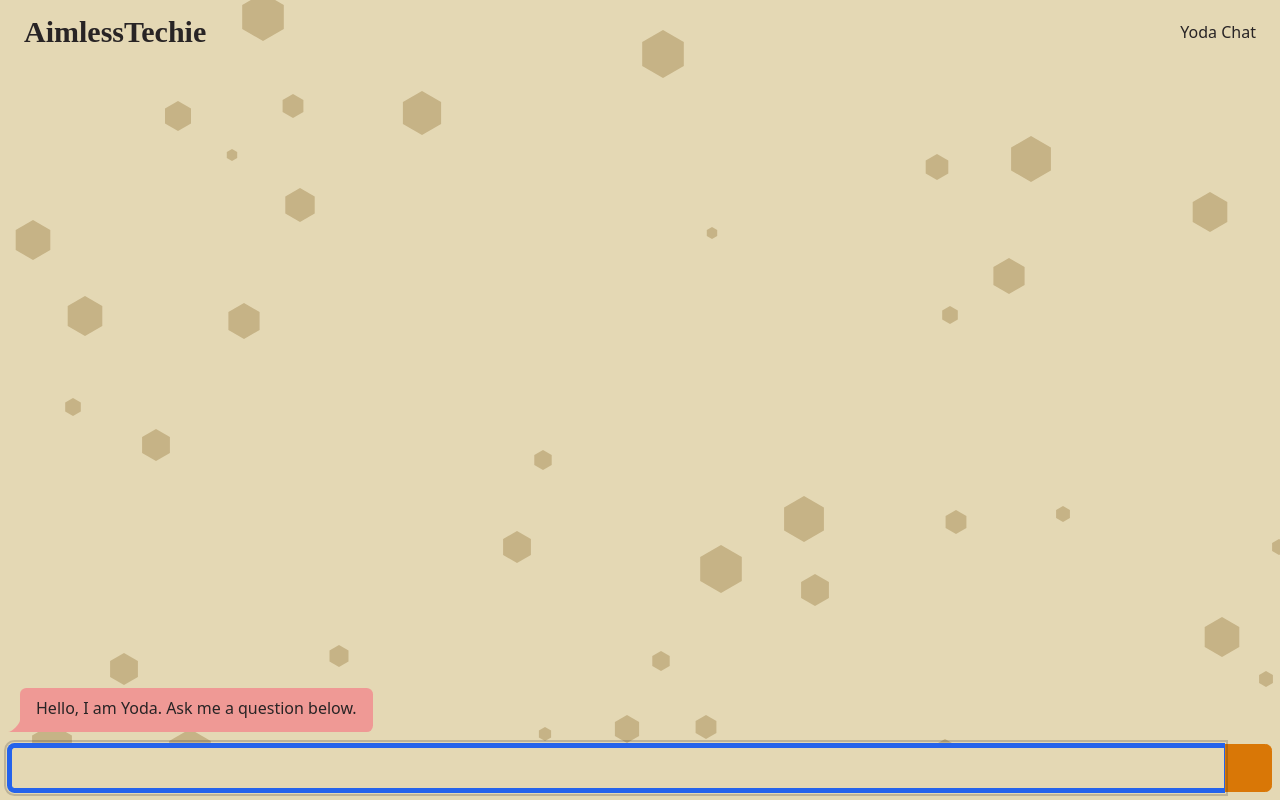
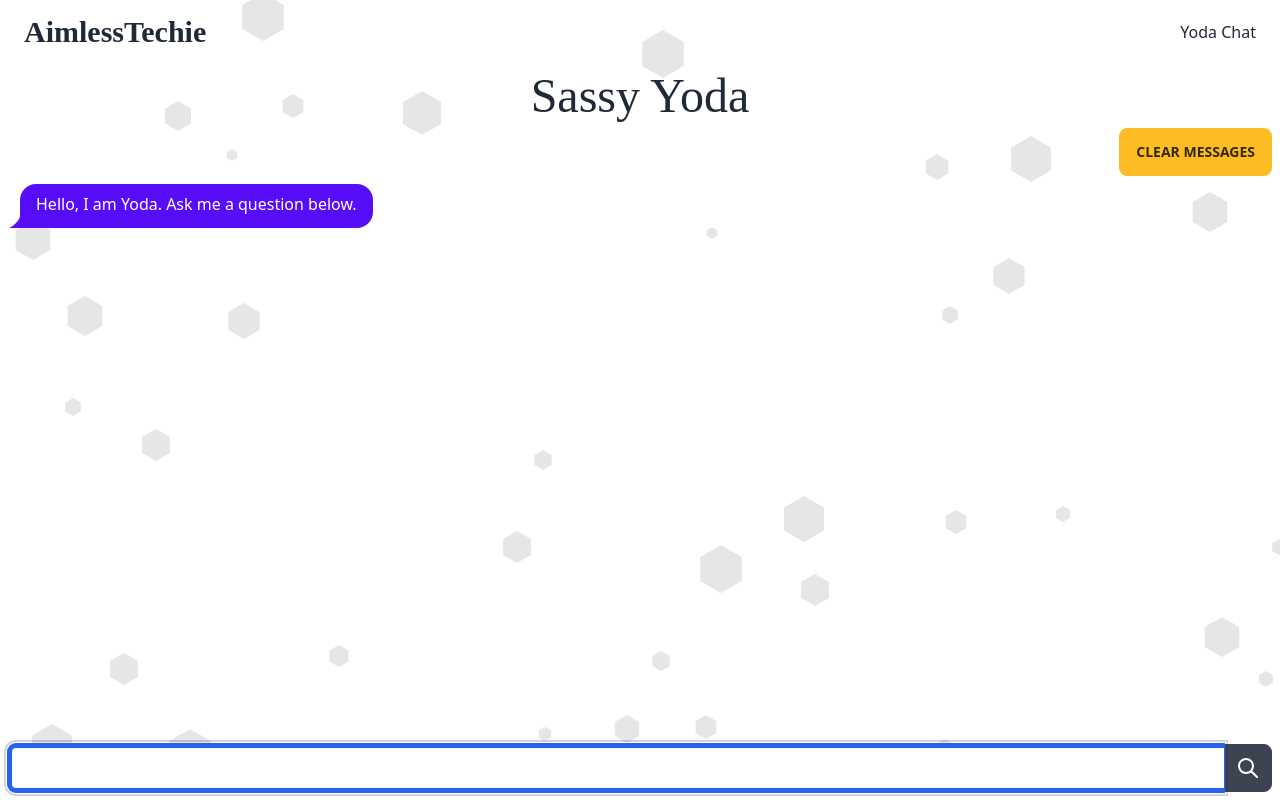
Before and after one commit to dhshah/openai-fun, a SvelteKit app: page /yoda-chat in a window 1280 px wide. Built offline with nearby package versions, Linux system fonts and the light colour scheme; a web font is replaced by a local one.

Commit message:
chat is now scrollable. webpage is fixed height and width

```diff
--- a/src/lib/components/ChatComponent.svelte
+++ b/src/lib/components/ChatComponent.svelte
@@ -28,9 +28,9 @@
 	});
 </script>
 
-<div class="flex flex-col h-full p-2">
+<div class="flex flex-col h-full max-h-full p-2">
 	<h1 class="text-5xl font-fun text-center">{chatTitle}</h1>
-	<div class="grow py-2">
+	<div class="grow py-2 overflow-y-auto">
 		<slot />
 	</div>
 	<div class="form-control">
--- /dev/null
+++ b/src/lib/theme_store.ts
@@ -0,0 +1,3 @@
+import { createStore } from './store';
+
+export const theme = createStore('theme', 'light');
--- a/src/routes/+layout.svelte
+++ b/src/routes/+layout.svelte
@@ -10,6 +10,7 @@
 	import { page } from '$app/stores';
 	import Navbar from '$lib/components/Navbar.svelte';
 	import Background from '$lib/components/Background.svelte';
+	import { theme } from '$lib/theme_store';
 
 	let analyticsId = import.meta.env.VERCEL_ANALYTICS_ID;
 	$: if (browser && analyticsId) {
@@ -19,53 +20,12 @@
 			analyticsId
 		});
 	}
-
-	let randomTheme = () => {
-		let themes = [
-			'light',
-			'dark',
-			'emerald',
-			'cupcake',
-			'bumblebee',
-			'corporate',
-			'synthwave',
-			'retro',
-			'cyberpunk',
-			'valentine',
-			'halloween',
-			'garden',
-			'forest',
-			'aqua',
-			'lofi',
-			'pastel',
-			'fantasy',
-			'wireframe',
-			'black',
-			'luxury',
-			'dracula',
-			'cmyk',
-			'autumm',
-			'business',
-			'acid',
-			'lemonade',
-			'night',
-			'coffee',
-			'winter'
-		];
-		let random = Math.floor(Math.random() * themes.length);
-		datatheme = themes[random];
-	};
-
-	let datatheme = 'retro';
 </script>
 
-<div class="h-screen max-h-screen max-w-screen w-screen flex flex-col" data-theme={datatheme}>
+<div class="h-screen max-h-screen max-w-screen w-screen flex flex-col" data-theme={$theme}>
 	<Background />
-	<button class="btn btn-warning absolute bottom-2 right-2 w-40" on:click={randomTheme}>
-		{datatheme}
-	</button>
 	<Navbar />
-	<div class="grow bg-base-100">
+	<div class="grow z-10 overflow-auto">
 		<slot />
 	</div>
 </div>
--- a/src/routes/+page.svelte
+++ b/src/routes/+page.svelte
@@ -1,3 +1,43 @@
+<script lang="ts">
+	import { theme } from '$lib/theme_store';
+
+	let randomTheme = () => {
+		let themes = [
+			'light',
+			'dark',
+			'emerald',
+			'cupcake',
+			'bumblebee',
+			'corporate',
+			'synthwave',
+			'retro',
+			'cyberpunk',
+			'valentine',
+			'halloween',
+			'garden',
+			'forest',
+			'aqua',
+			'lofi',
+			'pastel',
+			'fantasy',
+			'wireframe',
+			'black',
+			'luxury',
+			'dracula',
+			'cmyk',
+			'autumm',
+			'business',
+			'acid',
+			'lemonade',
+			'night',
+			'coffee',
+			'winter'
+		];
+		let random = Math.floor(Math.random() * themes.length);
+		theme.set(themes[random]);
+	};
+</script>
+
 <div class="hero h-full">
 	<div class="hero-content">
 		<div class="max-w-md">
@@ -15,3 +55,6 @@
 		</div>
 	</div>
 </div>
+<button class="btn btn-warning fixed bottom-2 right-2 w-40" on:click={randomTheme}>
+	{$theme}
+</button>
--- a/src/routes/yoda-chat/+page.svelte
+++ b/src/routes/yoda-chat/+page.svelte
@@ -30,9 +30,10 @@
 </script>
 
 <ChatComponent chatTitle={'Sassy Yoda'} onTrigger={chat}>
-	<div class="max-h-full h-full flex flex-col">
-		<button class="btn btn-warning self-end" on:click={clearMessages}>Clear Messages</button>
-		<div class="grow flex flex-col justify-end overflow-y-auto">
+	<div class="max-h-full flex flex-col">
+		<button class="btn btn-warning self-end mb-1" on:click={clearMessages}>Clear Messages</button>
+		<div class="max-h-full overflow-auto">
+			<div class="grow flex flex-col justify-end">
 				<div class="chat chat-start">
 					<p class="chat-bubble bg-primary text-primary-content">
 						Hello, I am Yoda. Ask me a question below.
@@ -52,4 +53,5 @@
 				{/each}
 			</div>
 		</div>
+	</div>
 </ChatComponent>
```
Lines whose indentation alone changed are shown as unchanged.
